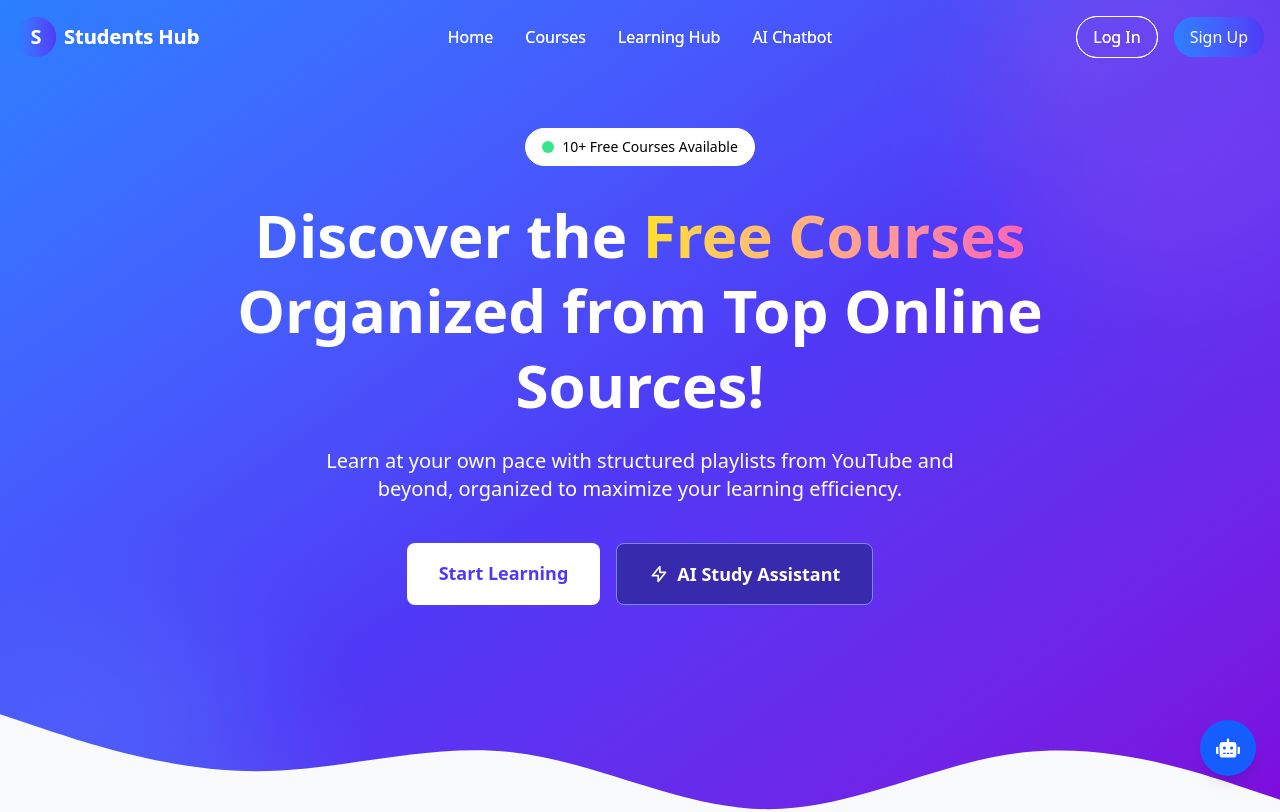
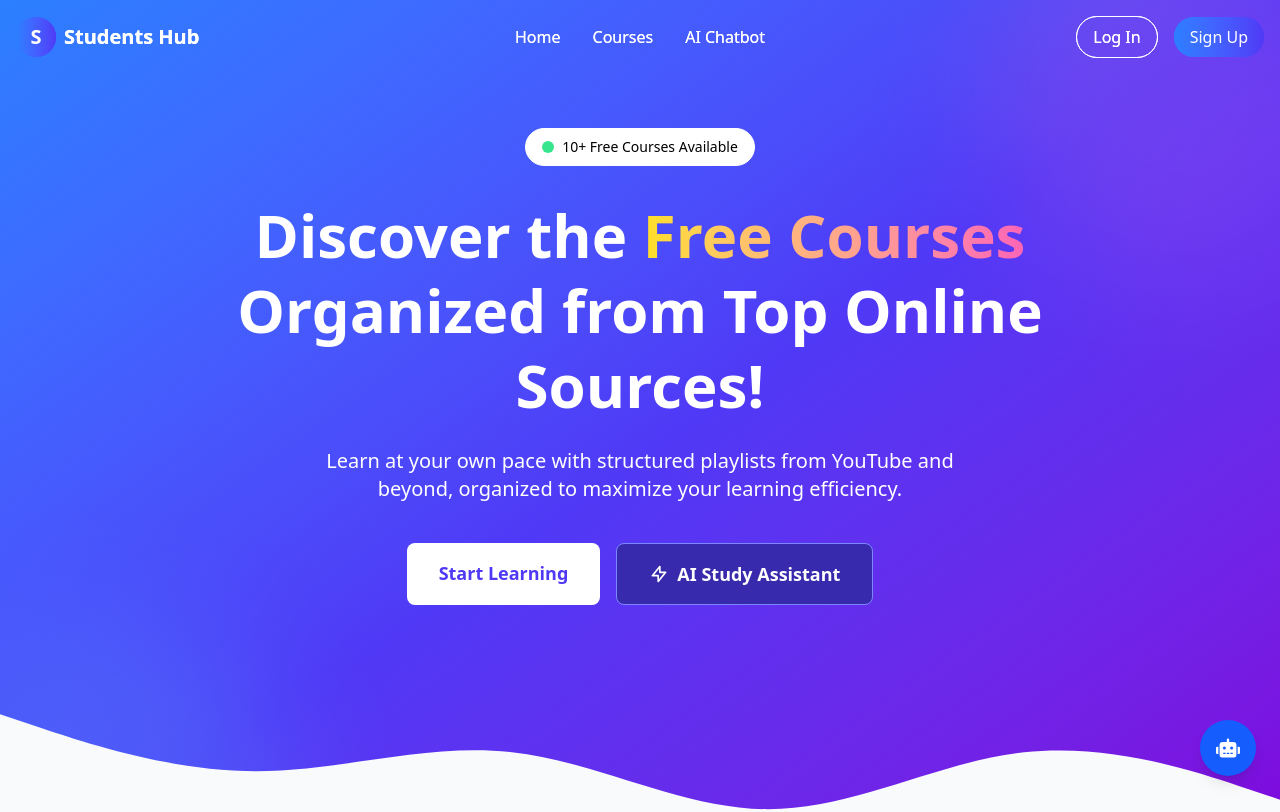
Before and after one commit to Pranay-Dommati/thestudent, a React (Vite) app in the folder frontend/: page / in a window 1280 px wide. Shown: the top 812 px of the page. Built offline with nearby package versions, Linux system fonts and the light colour scheme.

Commit message:
showing learing-hub only when user logged in

```diff
--- a/frontend/src/App.jsx
+++ b/frontend/src/App.jsx
@@ -1,5 +1,5 @@
 import './App.css';
-import { BrowserRouter, Routes, Route, useParams, useLocation } from 'react-router-dom';
+import { BrowserRouter, Routes, Route, useParams, useLocation, Navigate } from 'react-router-dom';
 import HomePage from './components/HomePage/HomePage';
 import Courses from './components/Courses/Courses';
 import ChatBotPage from './components/Chatbot/ChatbotPage';
@@ -18,7 +18,7 @@ import SchoolCourseDetails from './components/CourseDetails/SchoolCourseDetails'
 import Navbar from './components/Navbar/Navbar';
 import AdminDashboard from './components/Admin/Dashboard/AdminDashboard';
 import { Toaster } from 'react-hot-toast';
-import { AuthProvider } from './context/AuthContext';
+import { AuthProvider, useAuth } from './context/AuthContext';
 import HelpCenter from './components/HelpCenter/HelpCenter';
 import StandaloneQuizPage from './components/CourseLearningPage/templ/StandaloneQuizPage';
 import NotFound from './components/NotFound/NotFound';
@@ -64,6 +64,17 @@ const Layout = ({ children, excludePaths = [] }) => {
       </div>
     </>
   );
+};
+
+// Add a protected route component
+const ProtectedRoute = ({ children }) => {
+  const { isLoggedIn } = useAuth();
+
+  if (!isLoggedIn) {
+    return <Navigate to="/auth?mode=login" />;
+  }
+
+  return children;
 };
 
 const App = () => {
@@ -124,7 +135,11 @@ const App = () => {
             <Route path="/chat" element={<ChatBotPage />} />
             <Route path="/courses/:courseId" element={<CourseDetailsWrapper />} />
             <Route path="/courses/:courseId/learning" element={<CourseLearningPage />} />
-            <Route path="/learning-hub" element={<LearningHubPage />} />
+            <Route path="/learning-hub" element={
+              <ProtectedRoute>
+                <LearningHubPage />
+              </ProtectedRoute>
+            } />
             <Route path="/auth" element={<AuthForm />} />
 
             {/* Course Detail Routes */}
--- a/frontend/src/components/Navbar/Navbar.jsx
+++ b/frontend/src/components/Navbar/Navbar.jsx
@@ -90,19 +90,21 @@ const Navbar = ({ initialStyle = "transparent" }) => {
               >
                 Courses
               </Link>
+              {isLoggedIn && (
                 <Link
                   to="/learning-hub"
                   className={`font-medium transition-colors ${textColor}`}
                 >
                   Learning Hub
                 </Link>
+              )}
               <Link
                 to="/chat"
                 className={`font-medium transition-colors ${textColor}`}
               >
                 AI Chatbot
               </Link>
-              {/* Mentoring Link */}
+              {/* Mentoring Link - commented out as requested */}
               {/* <Link
                 to="/mentoring"
                 className="text-gray-600 hover:text-blue-600 transition-colors"
@@ -198,9 +200,11 @@ const Navbar = ({ initialStyle = "transparent" }) => {
                 <a href="/chat" className="block px-4 py-2 text-gray-800 hover:bg-gray-100">
                   AI Chatbot
                 </a>
+                {isLoggedIn && (
                   <a href="/learning-hub" className="block px-4 py-2 text-gray-800 hover:bg-gray-100">
                     Learning Hub
                   </a>
+                )}
                 <Link to="/settings" className="block px-4 py-2 text-gray-800 hover:bg-gray-100">
                   Settings
                 </Link>
@@ -217,7 +221,11 @@ const Navbar = ({ initialStyle = "transparent" }) => {
                 <a href="/" className="block px-4 py-2 text-gray-800 hover:bg-gray-100">Home</a>
                 <a href="/courses" className="block px-4 py-2 text-gray-800 hover:bg-gray-100">Courses</a>
                 <a href="/chat" className="block px-4 py-2 text-gray-800 hover:bg-gray-100">AI Chatbot</a>
-                <a href="/learning-hub" className="block px-4 py-2 text-gray-800 hover:bg-gray-100">Learning Hub</a>
+                {isLoggedIn && (
+                  <a href="/learning-hub" className="block px-4 py-2 text-gray-800 hover:bg-gray-100">
+                    Learning Hub
+                  </a>
+                )}
                 <div className="mt-4 flex flex-col space-y-2 px-4">
                   <a href="/auth?mode=login" className="px-4 py-2 rounded-full text-blue-600 border border-blue-600 font-medium text-center">
                     Log In
```
Lines whose indentation alone changed are shown as unchanged.
